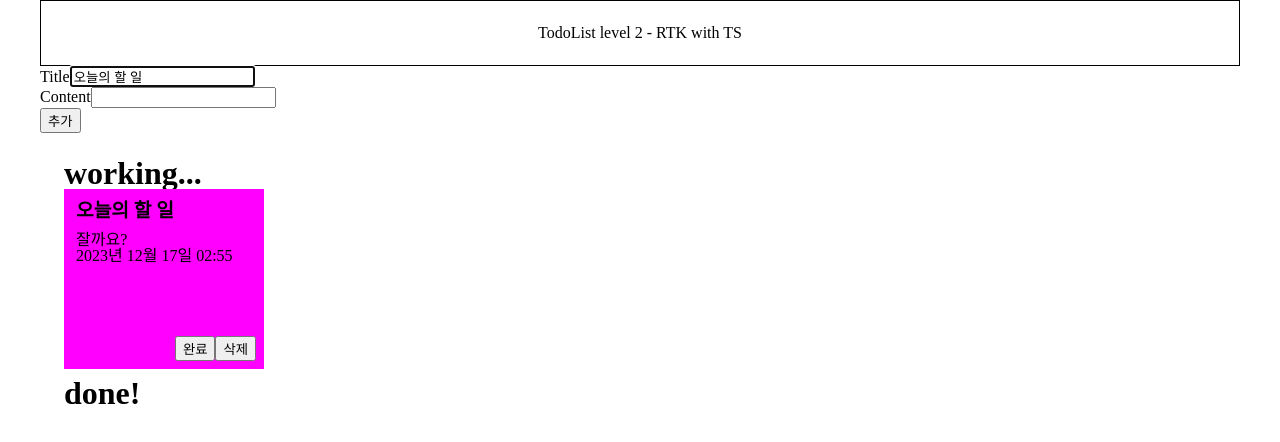
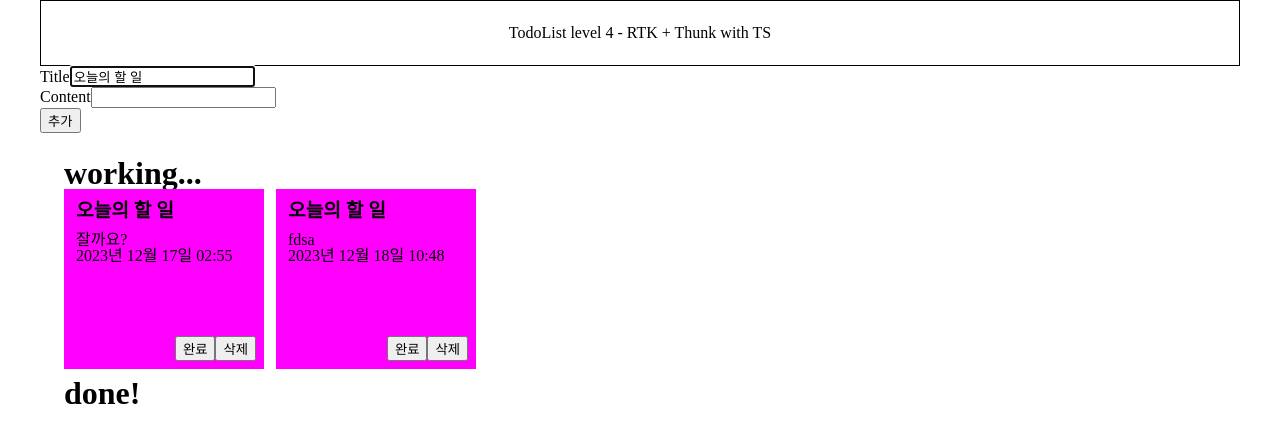
Before and after one commit to yongseung-song/todolist-typescript, a React (Vite) app: page / in a window 1280 px wide. Shown: the top 442 px of the page. Built offline with nearby package versions, Linux system fonts and the light colour scheme; data requests are answered from the project's data file.

Commit message:
fix: level 표시 수정

```diff
--- a/db.json
+++ b/db.json
@@ -6,6 +6,13 @@
       "content": "잘까요?",
       "createdAt": "2023년 12월 17일 02:55",
       "isDone": false
+    },
+    {
+      "id": "f8f1f424-a9ca-487a-b403-7b692aacf9a9",
+      "title": "오늘의 할 일",
+      "content": "fdsa",
+      "createdAt": "2023년 12월 18일 10:48",
+      "isDone": false
     }
   ]
 }
--- a/src/components/Header.tsx
+++ b/src/components/Header.tsx
@@ -1,7 +1,7 @@
 import styled from 'styled-components';
 
 function Header() {
-  return <StHeader>TodoList level 2 - RTK with TS</StHeader>;
+  return <StHeader>TodoList level 4 - RTK + Thunk with TS</StHeader>;
 }
 
 export default Header;
```
